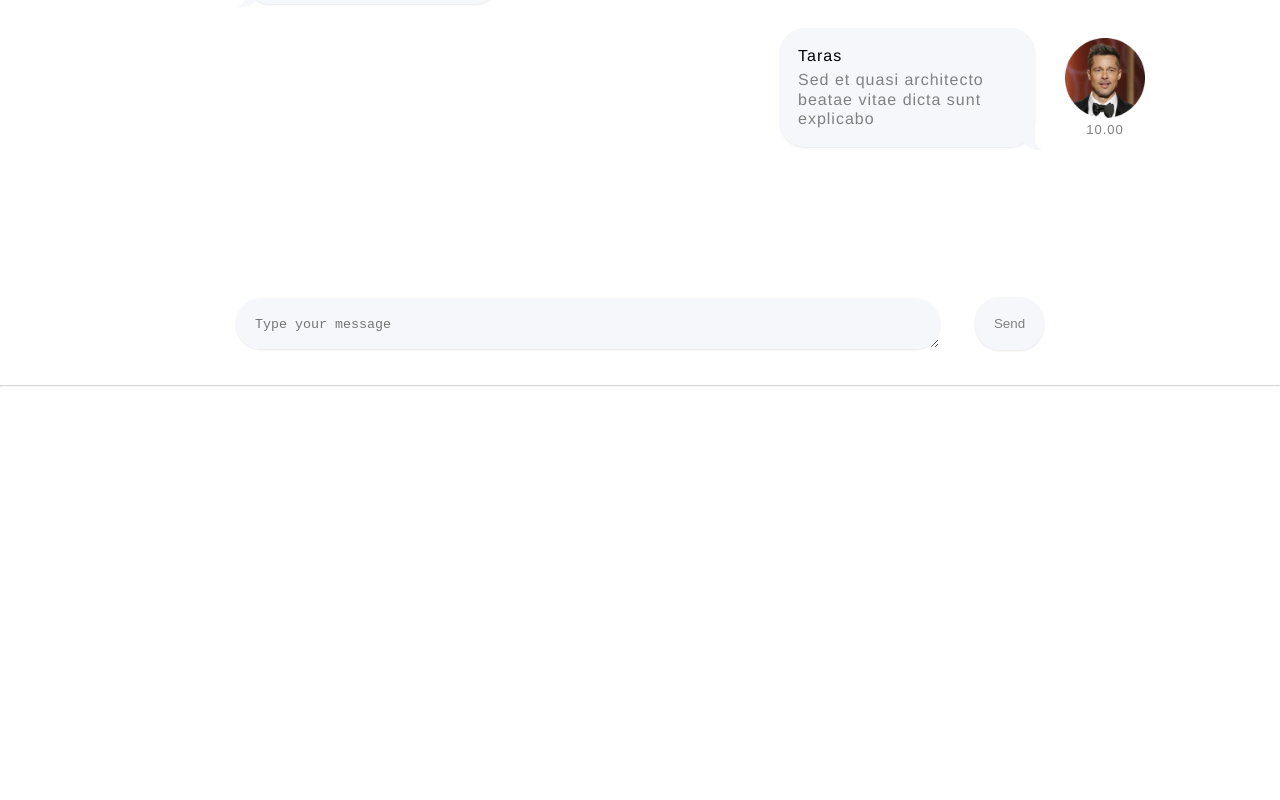
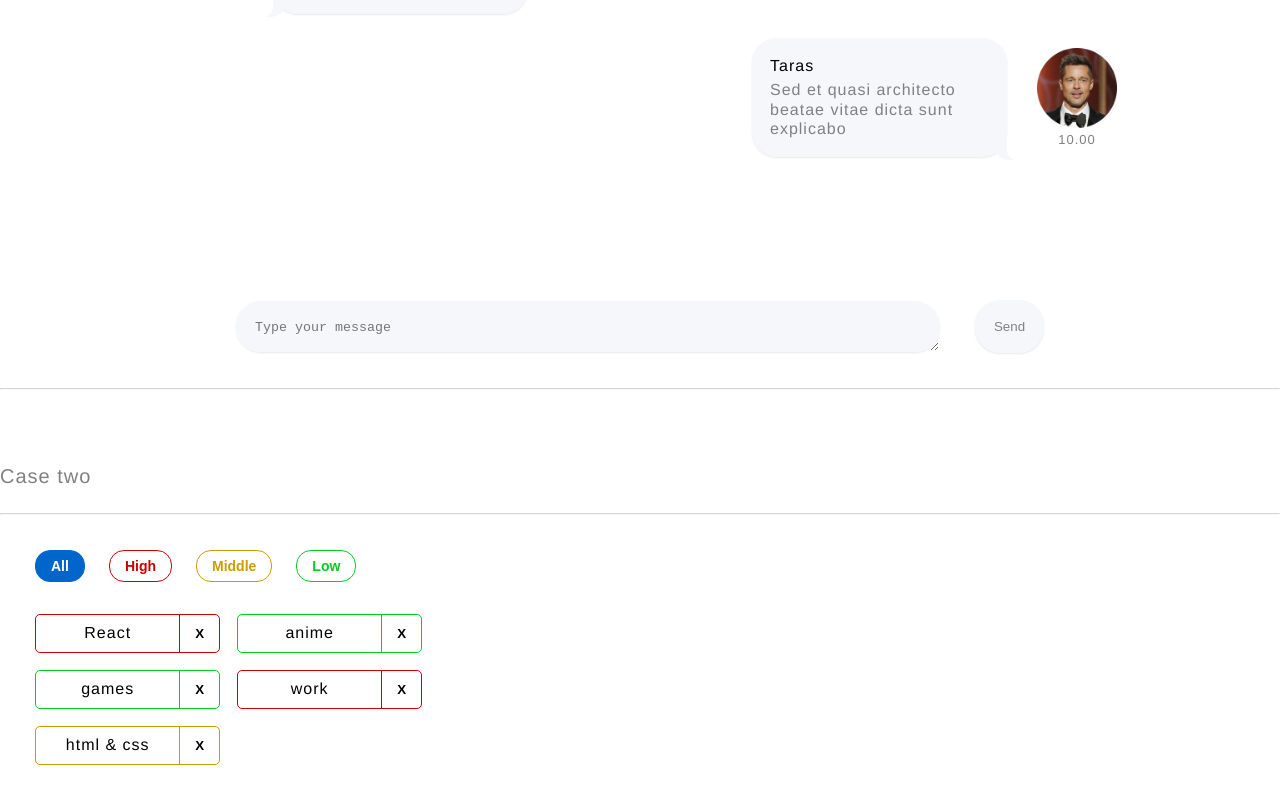
Before and after one commit to EleonoraPavlova/h2React, a React (Create React App) app: page / in a window 1280 px wide. Shown: the part 271-1071 px from the top of the page. Before the commit the page ends 800 px from the top, so only its background shows below. Built offline with nearby package versions, Linux system fonts and the light colour scheme.

Commit message:
hw2 done

```diff
--- a/src/s1-main/App.module.css
+++ b/src/s1-main/App.module.css
@@ -10,7 +10,13 @@
     min-height: 100%;
     display: flex;
     flex-direction: column;
+    padding-bottom: 30px;
 }
+
+.hw {
+    margin: 35px;
+}
+
 
 .main {
     flex: 1;
--- a/src/s1-main/App.tsx
+++ b/src/s1-main/App.tsx
@@ -1,13 +1,13 @@
 import React from 'react'
 import s from './App.module.css'
 import HW1 from '../s2-homeworks/hw01Chat/HW1'
+import HW2 from "../s2-homeworks/hw02/HW2"
 
 function App() {
     return (
         <div className={s.App}>
             <HW1 />
-            {/*раскомментировать по ходу выполнения*/}
-            {/*<HW2/>*/}
+            <HW2 />
             {/*<HW3/>*/}
             {/*<HW4/>*/}
 
--- a/src/s2-homeworks/hw02/HW2.tsx
+++ b/src/s2-homeworks/hw02/HW2.tsx
@@ -1,4 +1,4 @@
-import React, {useState} from 'react'
+import React, { useState } from 'react'
 import Affairs from './affairs/Affairs'
 import s2 from '../../s1-main/App.module.css'
 
@@ -16,51 +16,60 @@ import s2 from '../../s1-main/App.module.css'
 * 11 - в файле Affair.tsx отобразить приходящие данные
 * */
 
-// types
-export type AffairPriorityType = any // need to fix any
+export type AffairPriorityType = 'high' | 'low' | 'middle'
+
 export type AffairType = {
-    _id: any // need to fix any
-    name: any // need to fix any
+  _id: number
+  name: string
   priority: AffairPriorityType
 }
 export type FilterType = 'all' | AffairPriorityType
 
-// constants
-const defaultAffairs: any = [ // need to fix any
-    {_id: 1, name: 'React', priority: 'high'}, // студенты могут изменить содержимое name и количество элементов в массиве, ...priority не менять!
-    {_id: 2, name: 'anime', priority: 'low'},
-    {_id: 3, name: 'games', priority: 'low'},
-    {_id: 4, name: 'work', priority: 'high'},
-    {_id: 5, name: 'html & css', priority: 'middle'},
-]
 
-// pure helper functions
-export const filterAffairs = (affairs: any, filter: any): any => { // need to fix any
+export const filterAffairs = (affairs: AffairType[], filter: string): AffairType[] => {
+  if (filter === "all") {
+    return affairs
+  } else {
+    return affairs.filter(a => a.priority === filter)
+  }
+}
 
-
-    return affairs // need to fix
-}
-export const deleteAffair = (affairs: any, _id: any): any => { // need to fix any
-
-    return affairs // need to fix
+export const deleteAffair = (affairs: AffairType[], _id: number): AffairType[] => {
+  return affairs.filter(a => a._id !== _id)
 }
 
 function HW2() {
-    const [affairs, setAffairs] = useState<any>(defaultAffairs) // need to fix any
+  const defaultAffairs: AffairType[] = [
+    { _id: 1, name: 'React', priority: 'high' }, // студенты могут изменить содержимое name и количество элементов в массиве, ...priority не менять!
+    { _id: 2, name: 'anime', priority: 'low' },
+    { _id: 3, name: 'games', priority: 'low' },
+    { _id: 4, name: 'work', priority: 'high' },
+    { _id: 5, name: 'html & css', priority: 'middle' },
+  ]
+  const [affairs, setAffairs] = useState<AffairType[]>(defaultAffairs)
   const [filter, setFilter] = useState<FilterType>('all')
 
+
   const filteredAffairs = filterAffairs(affairs, filter)
-    const deleteAffairCallback = (_id: any) => { // need to fix any
-        // need to fix
+
+  const setFilterHandle = (filter: FilterType) => {
+    let affairsCopy = defaultAffairs
+    setFilter(filter)
+    setAffairs(filterAffairs(affairsCopy, filter))
+  }
+
+  const deleteAffairCallback = (_id: number) => {
+    setAffairs(deleteAffair(affairs, _id))
   }
 
   return (
-        <div id={'hw2'}>
-            <div className={s2.hwTitle}>Homework #2</div>
+    <div id={'hw2'} className="hw2">
+      <div className={s2.hwTitle}>Case two</div>
+      <hr className={s2.hr} />
       <div className={s2.hw}>
         <Affairs
           data={filteredAffairs}
-                    setFilter={setFilter}
+          setFilter={setFilterHandle}
           deleteAffairCallback={deleteAffairCallback}
           filter={filter}
         />
@@ -69,4 +78,4 @@ function HW2() {
   )
 }
 
-export default HW2
+export default HW2;
--- a/src/s2-homeworks/hw02/affairs/Affairs.tsx
+++ b/src/s2-homeworks/hw02/affairs/Affairs.tsx
@@ -1,27 +1,31 @@
 import React from 'react'
 import Affair from './affair/Affair'
-import {AffairType, FilterType} from '../HW2'
+import { AffairType, FilterType } from '../HW2'
 import s from './Affairs.module.css'
 
 type AffairsPropsType = {
-    data: any // need to fix any
-    setFilter: any
-    deleteAffairCallback: any
+  data: AffairType[]
+  setFilter: (filter: FilterType) => void
+  deleteAffairCallback: (id: number) => void
   filter: FilterType
 }
 
 function Affairs(props: AffairsPropsType) {
   const setAll = () => {
-        // need to fix
+    props.setFilter("all")
+    console.log("all")
   }
   const setHigh = () => {
-        // need to fix
+    props.setFilter("high")
+    console.log("high")
   }
   const setMiddle = () => {
-        // need to fix
+    props.setFilter("middle")
+    console.log("middle")
   }
   const setLow = () => {
-        // need to fix
+    props.setFilter("low")
+    console.log("low")
   }
 
   const cnAll = s.button + ' ' + s.all + (props.filter === 'all' ? ' ' + s.active : '')
@@ -29,13 +33,17 @@ function Affairs(props: AffairsPropsType) {
   const cnMiddle = s.button + ' ' + s.middle + (props.filter === 'middle' ? ' ' + s.active : '')
   const cnLow = s.button + ' ' + s.low + (props.filter === 'low' ? ' ' + s.active : '')
 
-    const mappedAffairs = props.data.map((a: AffairType) => (
+  const mappedAffairs = () => {
+    return props.data.map((a: AffairType) => {
+      return (
         <Affair
           key={a._id} // кеи ОБЯЗАТЕЛЬНЫ в 99% - так что лучше их писать всегда при создании компонент в мапе
           affair={a}
-            deleteAffairCallback={props.deleteAffairCallback}
+          deleteAffairCallback={() => props.deleteAffairCallback(a._id)}
         />
-    ))
+      )
+    })
+  }
 
   return (
     <div>
@@ -69,7 +77,7 @@ function Affairs(props: AffairsPropsType) {
           Low
         </button>
       </div>
-            <div className={s.affairs}>{mappedAffairs}</div>
+      <div className={s.affairs}>{mappedAffairs()}</div>
     </div>
   )
 }
--- a/src/s2-homeworks/hw02/affairs/affair/Affair.tsx
+++ b/src/s2-homeworks/hw02/affairs/affair/Affair.tsx
@@ -6,13 +6,12 @@ import s2 from '../Affairs.module.css'
 type AffairPropsType = {
   // key не нужно типизировать
   affair: AffairType
-    deleteAffairCallback: any // need to fix any
+  deleteAffairCallback: (id: number) => void
 }
 
 function Affair(props: AffairPropsType) {
-    const deleteCallback = () => {
-        // need to fix
-    }
+  const deleteCallback = () => props.deleteAffairCallback(props.affair._id)
+
 
   const nameClass = s.name + ' ' + s2[props.affair.priority]
   const buttonClass = s.closeButton + ' ' + s2[props.affair.priority]
@@ -24,7 +23,7 @@ function Affair(props: AffairPropsType) {
       className={affairClass}
     >
       <div id={'hw2-name-' + props.affair._id} className={nameClass}>
-                {/*создаёт студент*/}
+        {props.affair.name}
 
         {/**/}
       </div>
@@ -35,10 +34,8 @@ function Affair(props: AffairPropsType) {
       <button
         id={'hw2-button-delete-' + props.affair._id}
         className={buttonClass}
-                // need to fix
-
+        onClick={deleteCallback}
       >
-                {/*текст кнопки могут изменить студенты*/}
         X
         {/**/}
       </button>
```
Also changed, not shown: 1 other file (tests, documents, lock files or other folders). Lines whose indentation alone changed are shown as unchanged.
